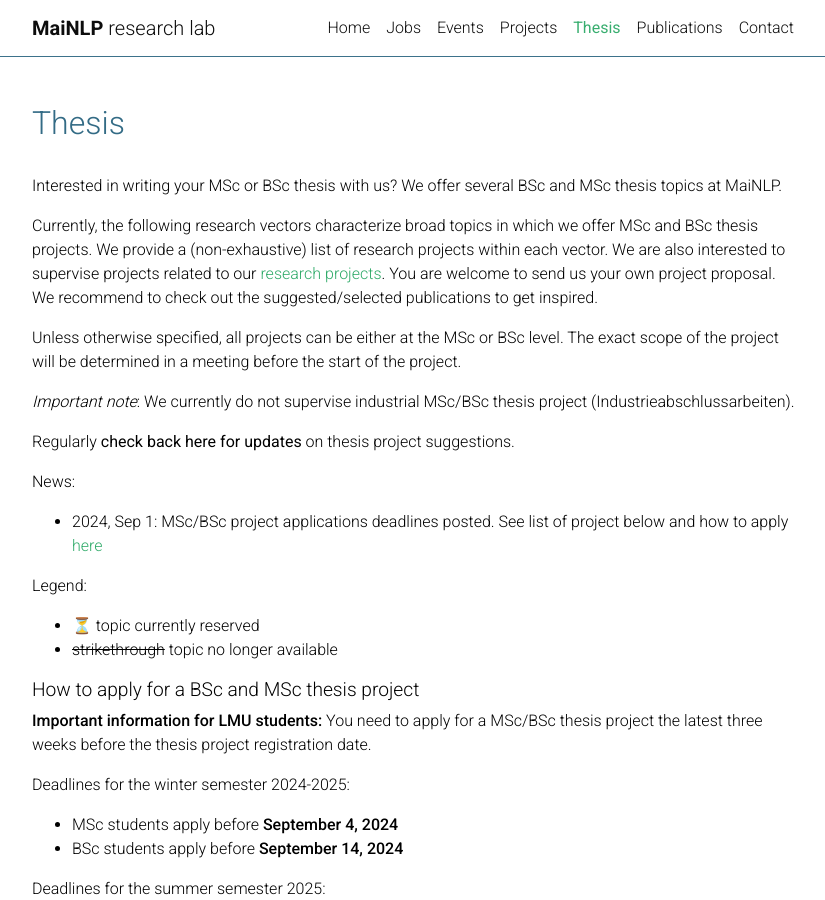
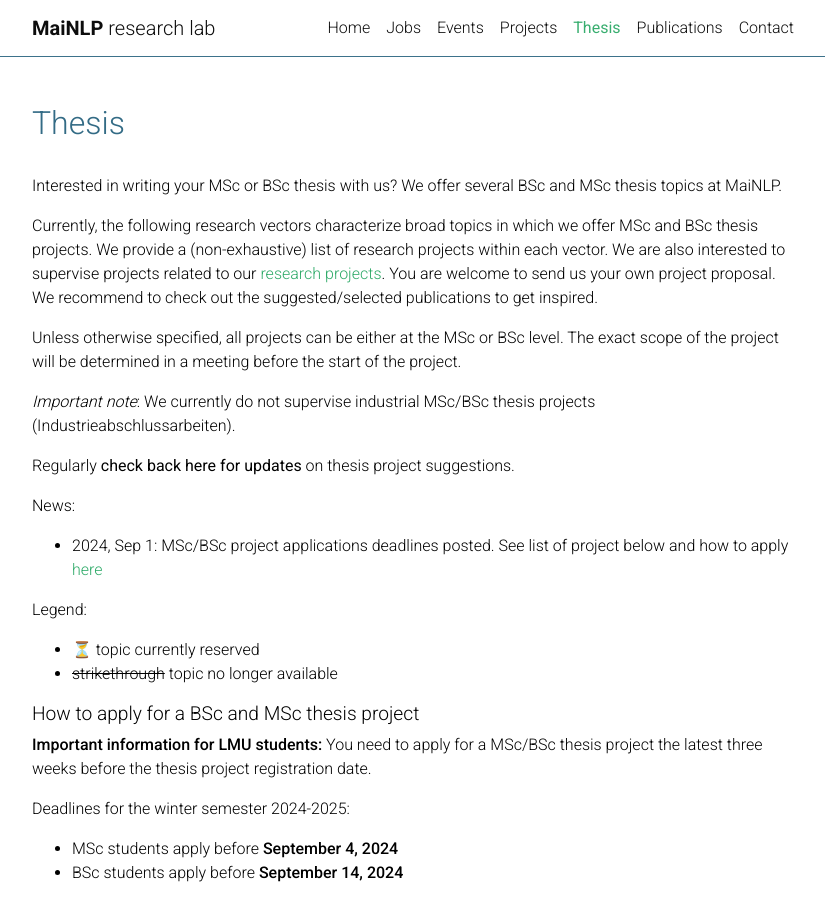
Before and after one commit to mainlp/mainlp.github.io, a Jekyll site: the page built from _pages/thesis.md, in a window 1280 px wide and 900 px high. Shown: the whole window, without its empty margins (223-1048 px from the left). Built offline with Jekyll 4.4.1, drawn with Linux system fonts in a browser that asks for light colours; emoji names are drawn with the system emoji font; comment, search, counter and statistics services are not loaded; a style sheet for code colours, icons or effects is not loaded.

```diff
--- a/_pages/thesis.md
+++ b/_pages/thesis.md
@@ -13,7 +13,7 @@ Currently, the following research vectors characterize broad topics in which we
 
 Unless otherwise specified, all projects can be either at the MSc or BSc level. The exact scope of the project will be determined in a meeting before the start of the project.
 
-*Important note*: We currently do not supervise industrial MSc/BSc thesis project (Industrieabschlussarbeiten).
+*Important note*: We currently do not supervise industrial MSc/BSc thesis projects (Industrieabschlussarbeiten).
 
 Regularly <b>check back here for updates</b> on thesis project suggestions.
 
```
Also changed, not shown: _pages/projects.md (+1 -1 lines).
